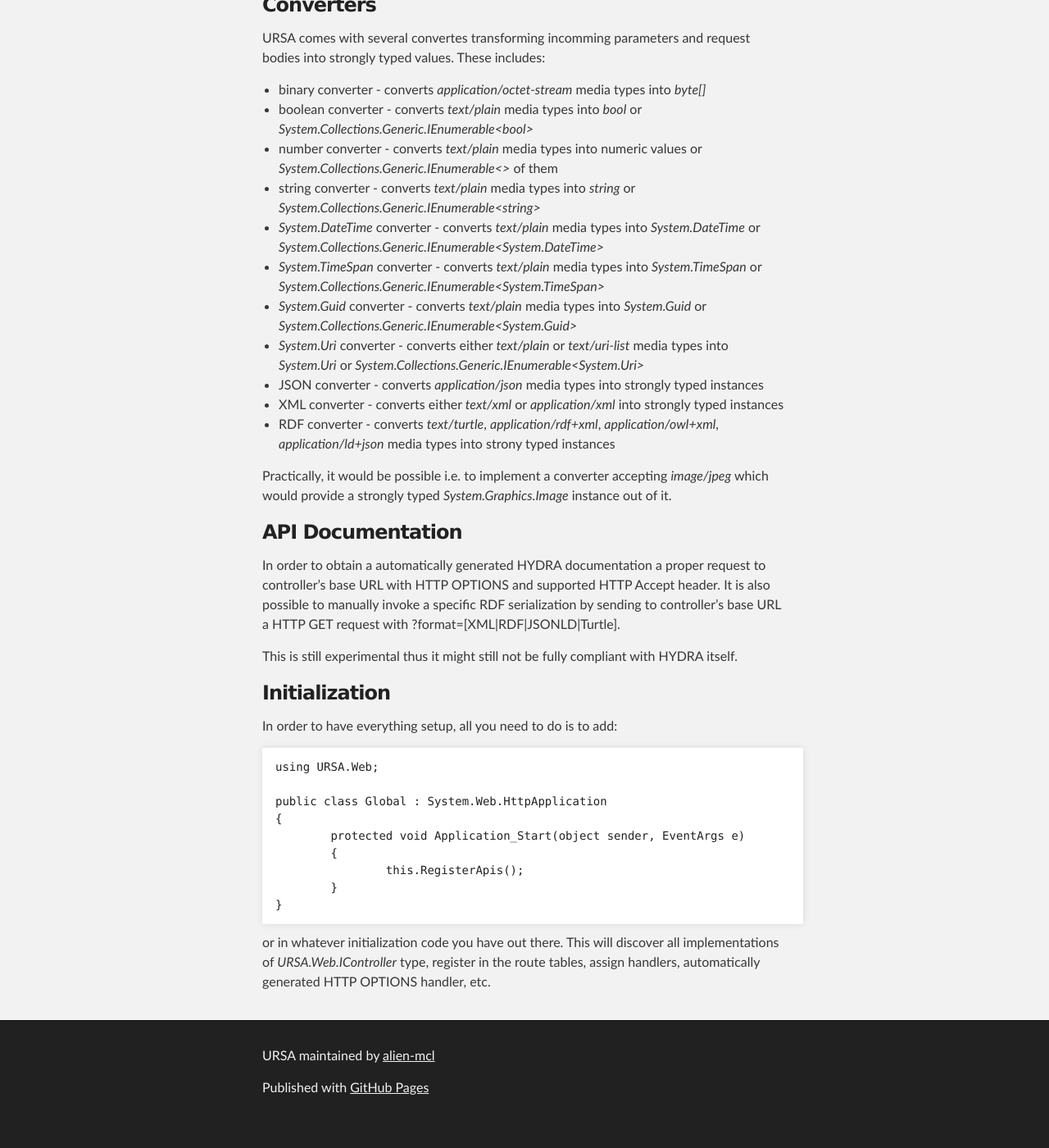
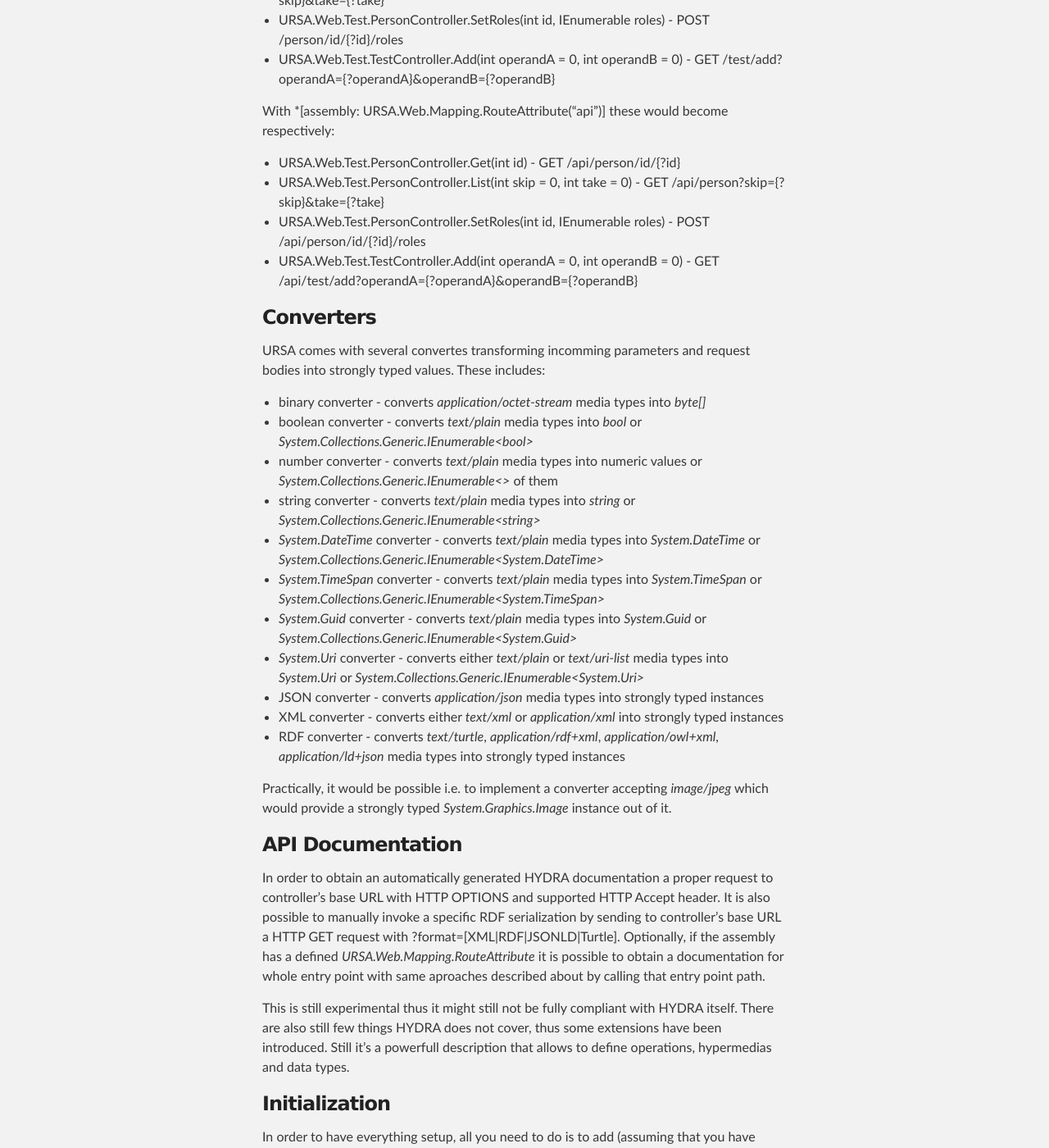
Before and after one commit to alien-mcl/URSA, a Jekyll site: the page built from doc.md, in a window 1280 px wide and 1400 px high, scrolled down 1827 px. Shown: the whole window at 82% size. Built offline with Jekyll 4.4.1, drawn with Linux system fonts in a browser that asks for light colours; before the commit the page ends 3200 px from its top, so only the background shows below that; some of the changed text lies outside the part shown.

Commit message:
Documentation changes.

```diff
--- a/doc.md
+++ b/doc.md
@@ -8,18 +8,18 @@
 ### Building API
 Build an API is as easy as 01, 10, 11. Define a class implementing any of the interfaces listed below and this should make your class up and running:
 
-* URSA.Web.IController - the simplest and with least support for ReST behaviour.
+* URSA.Web.IController - the simplest and with least support for ReST HATOAS behaviour.
 * URSA.Web.IController&lt;T&gt; - basic entity of type *T* based controller with list of items.
-* URSA.Web.IReadController&lt;T, I&gt; - basic entity of type *T* based controller with access to single item.
+* URSA.Web.IReadController&lt;T, I&gt; - basic entity of type *T* based controller with access to a single item.
 * URSA.Web.IWriteController&lt;T, I&gt; - basic entity of type *T* based controller with identifier of type *I* and abilities to create, update and delete an item.
 
 Aim is to have as least of the interference in the ordinary code as possible, thus interfaces are used instead of a class.
 
 The framework uses several naming conventions, thus you can have an influence on how the URLs and HTTP methods are assigned.
-In general, mapping of HTTP methods to class methods is as follows (method should contain in it's name these words):
+In general, mapping of HTTP methods to class methods is as follows (method should start with any of these words - if followed by other, those words should be upper camel cased):
 
 * Query, All, List - GET
-* Create, Build, Make, Set - POST
+* Create, Build, Make, Set, Do - POST
 * Update - PUT
 * Remove, Teardown - DELETE
 
@@ -37,12 +37,20 @@
 * unless overriden with *URSA.Web.Mapping.FromQueryStringAttribute* or *URSA.Web.Mapping.FromUriAttribute* arguments of all other types are mapped to request body
 * methods accepting an argument matching a target type *T* of the *URSA.Web.IController&lt;T&gt;* are mapped as sub-hierarchy
 
+Optionally, it is possible to define *URSA.Web.Mapping.RouteAttribute* on an assembly level containing controllers to define an entry point for those controllers effectively adding an additional segment prior to controller/method path.
+
 To visualize, below are few examples of how the methods are mapped to URLs:
 
 * URSA.Web.Test.PersonController.Get(int id) - GET /person/id/{?id}
 * URSA.Web.Test.PersonController.List(int skip = 0, int take = 0) - GET /person?skip={?skip}&take={?take}
 * URSA.Web.Test.PersonController.SetRoles(int id, IEnumerable<string> roles) - POST /person/id/{?id}/roles
 * URSA.Web.Test.TestController.Add(int operandA = 0, int operandB = 0) - GET /test/add?operandA={?operandA}&operandB={?operandB}
+
+With *[assembly: URSA.Web.Mapping.RouteAttribute("api")] these would become respectively:
+* URSA.Web.Test.PersonController.Get(int id) - GET /api/person/id/{?id}
+* URSA.Web.Test.PersonController.List(int skip = 0, int take = 0) - GET /api/person?skip={?skip}&take={?take}
+* URSA.Web.Test.PersonController.SetRoles(int id, IEnumerable<string> roles) - POST /api/person/id/{?id}/roles
+* URSA.Web.Test.TestController.Add(int operandA = 0, int operandB = 0) - GET /api/test/add?operandA={?operandA}&operandB={?operandB}
 
 ### Converters
 URSA comes with several convertes transforming incomming parameters and request bodies into strongly typed values. These includes:
@@ -57,18 +65,20 @@
 * *System.Uri* converter - converts either *text/plain* or *text/uri-list* media types into *System.Uri* or *System.Collections.Generic.IEnumerable&lt;System.Uri&gt;*
 * JSON converter - converts *application/json* media types into strongly typed instances
 * XML converter - converts either *text/xml* or *application/xml* into strongly typed instances
-* RDF converter - converts *text/turtle*, *application/rdf+xml*, *application/owl+xml*, *application/ld+json* media types into strony typed instances
+* RDF converter - converts *text/turtle*, *application/rdf+xml*, *application/owl+xml*, *application/ld+json* media types into strongly typed instances
 
 Practically, it would be possible i.e. to implement a converter accepting *image/jpeg* which would provide a strongly typed *System.Graphics.Image* instance out of it.
 
 ### API Documentation
-In order to obtain a automatically generated HYDRA documentation a proper request to controller's base URL with HTTP OPTIONS and supported HTTP Accept header.
+In order to obtain an automatically generated HYDRA documentation a proper request to controller's base URL with HTTP OPTIONS and supported HTTP Accept header.
 It is also possible to manually invoke a specific RDF serialization by sending to controller's base URL a HTTP GET request with ?format=[XML|RDF|JSONLD|Turtle].
+Optionally, if the assembly has a defined *URSA.Web.Mapping.RouteAttribute* it is possible to obtain a documentation for whole entry point with same aproaches described about by calling that entry point path.
 
-This is still experimental thus it might still not be fully compliant with HYDRA itself.
+This is still experimental thus it might still not be fully compliant with HYDRA itself. There are also still few things HYDRA does not cover, thus some extensions have been introduced.
+Still it's a powerfull description that allows to define operations, hypermedias and data types.
 
 ### Initialization
-In order to have everything setup, all you need to do is to add:
+In order to have everything setup, all you need to do is to add (assuming that you have *URSA.Web* referenced):
 
 {% highlight csharp %}
 using URSA.Web;
@@ -84,3 +94,44 @@
 
 or in whatever initialization code you have out there. This will discover all implementations of *URSA.Web.IController* type,
 register in the route tables, assign handlers, automatically generated HTTP OPTIONS handler, etc.
+
+As for OWIN hosting environment, you can do the similar (assuming that you have *URSA.Owin* referenced):
+
+{% highlight csharp %}
+using Owin;
+using URSA.Web;
+
+public class Startup
+{
+	public void Configuration(IAppBuilder appBuilder)
+	{
+		appBuilder.RegisterApis();
+	}
+}
+{% endhighlight %}
+
+#### Additional behaviour
+There are few additional features that can be added to the initialization stage:
+* CORS support - by calling *WithCorsEnabled* extension method prior to *RegisterApis* it is possible to define the Cross-Origin Resource Sharing behaviour
+* Basic Authentication - by calling *WithBasicAuthentication* extension method prior to *RegisterApis* (and optionally *WithCorsEnabled* ) to enable basic authentication.
+  When authentication is enabled, it is mandatory to provide a default challenge provider - this is set with *WithBasicAuthentication* method, but in case you want to use external authentication providers, i.e. from OWIN framework, you have to provide it by yourself.
+  Additionally, this Basic Authentication implementation needs an instance of the *URSA.Security.IIdentityProvider* instance pointed with *WithIdentityProvider<T>()* prior to *WithBasicAuthentication* call.
+
+Example:
+
+{% highlight csharp %}
+using Owin;
+using URSA.Web;
+
+public class Startup
+{
+	public void Configuration(IAppBuilder appBuilder)
+	{
+		appBuilder
+            .WithCorsEnabled()
+            .WithIdentityProvider<FakeIdentityProvider>()
+            .WithBasicAuthentication()
+            .RegisterApis();
+	}
+}
+{% endhighlight %}
```
Also changed, not shown: other parts of doc.md (+1 -1 lines), index.md (+12 -2 lines), roadmap.md (+8 -8 lines).
